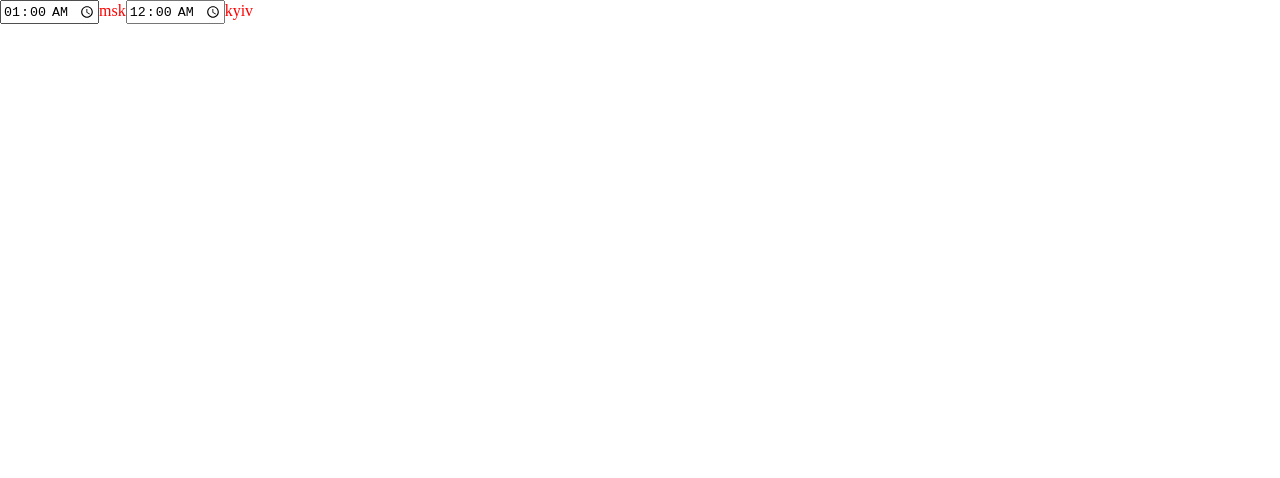
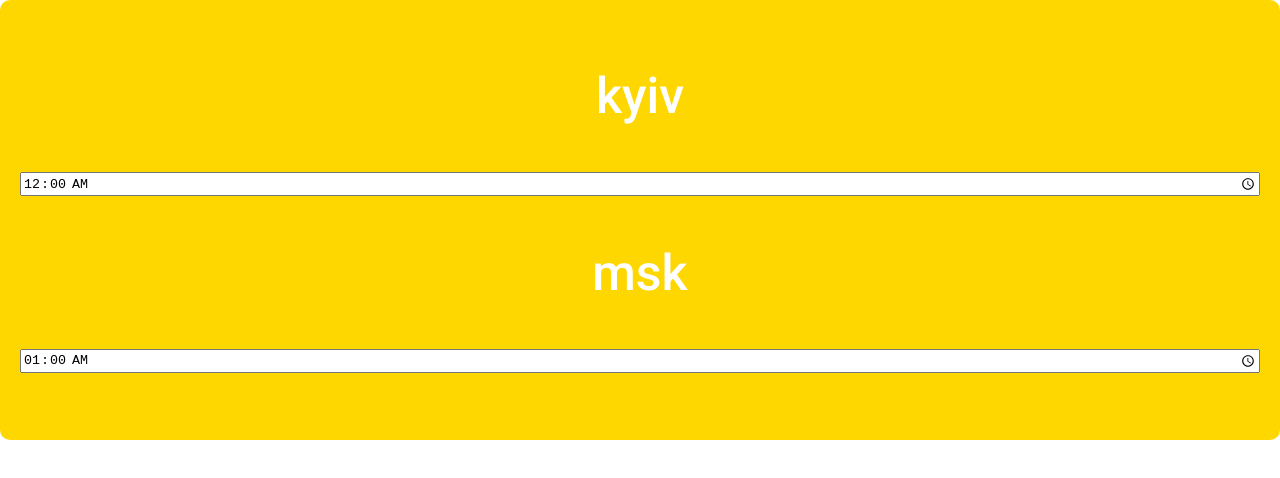
Before and after one commit to Wazerlixer/rest-countries-react, a React (Create React App) app: page /rest-countries-react/time-converter in a window 1280 px wide. Shown: the top 478 px of the page. Built offline with nearby package versions, Linux system fonts and the light colour scheme.

Commit message:
refactor:     modify: MainPage.jsx, MainPage/style.sass,     TimeConverter.jsx, TimeConverter/style.sass,     TimeConverter/index.js.

```diff
--- a/src/pages/MainPage/MainPage.jsx
+++ b/src/pages/MainPage/MainPage.jsx
@@ -1,5 +1,5 @@
 import { Link } from "react-router-dom"
-
+import "./style.sass"
 import { Routes } from "../../Router/Routes"
 
 export const MainPage = () => {
--- a/src/pages/MainPage/style.sass
+++ b/src/pages/MainPage/style.sass
@@ -0,0 +1,7 @@
+.main-page
+    display: flex
+    align-items: center
+    justify-content: space-around
+    font-family: 'Roboto', sans-serif
+    padding: 30px
+    background-image: url("C:\Users\Leonid\Downloads\stars_black_sky_space_during_nighttime_4k_hd_space.jpg")
--- a/src/pages/TimeConverter/TimeConverter.jsx
+++ b/src/pages/TimeConverter/TimeConverter.jsx
@@ -1,4 +1,5 @@
 import { useState } from "react";
+import "./style.sass"
 
 export const TimeConverter = () => {
     const [currentTime, setCurrentTime] = useState(
@@ -32,7 +33,6 @@ export const TimeConverter = () => {
                     `${currentTime.hours >= 10 ? currentTime.hours : `0${currentTime.hours}`}:${currentTime.minutes >= 10 ? currentTime.minutes : `0${currentTime.minutes}`}`
                 }
                 onChange={
-
                     (event) => {
                         console.log(event.target.value)
                         setCurrentTime(
--- a/src/pages/TimeConverter/style.sass
+++ b/src/pages/TimeConverter/style.sass
@@ -0,0 +1,54 @@
+@import url('https://fonts.googleapis.com/css2?family=Roboto:wght@500&display=swap')
+
+
+$утренний-цвет: #FFD700 // Солнечный жёлтый
+$дневной-цвет: #87CEEB // Яркий голубой
+$вечерний-цвет: #FF6347 // Тёмно-красный
+$ночной-цвет: #2F4F4F // Тёмно-серый
+
+$время-утро: 6
+$время-день: 12
+$время-вечер: 18
+$время-ночь: 24
+
+.time-converter
+    padding: 20px
+    border-radius: 10px
+    display: flex
+    text-align: center
+    color: white
+    font-size: 50px
+    animation: изменение-цвета $время-ночь * 1s infinite alternate
+    justify-content: space-evenly
+    flex-direction: column-reverse
+    height: 50vh
+    font-family: 'Roboto', sans-serif
+
+
+@keyframes изменение-цвета
+    0%
+        background-color: $ночной-цвет
+
+    #{$время-утро * 4}%
+        background-color: $ночной-цвет
+
+    #{$время-утро * 4 + 1}%
+        background-color: $утренний-цвет
+
+    #{$время-день * 4}%
+        background-color: $утренний-цвет
+
+    #{$время-день * 4 + 1}%
+        background-color: $дневной-цвет
+
+    #{$время-вечер * 4}%
+        background-color: $дневной-цвет
+
+    #{$время-вечер * 4 + 1}%
+        background-color: $вечерний-цвет
+
+    #{$время-ночь * 4}%
+        background-color: $вечерний-цвет
+
+    100%
+        background-color: $ночной-цвет
```
Also changed, not shown: src/pages/TimeConverter/index.js (line endings or trailing spaces), 1 other file (tests, documents, lock files or other folders).
